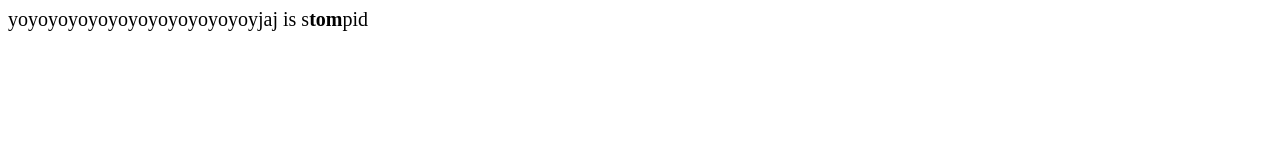
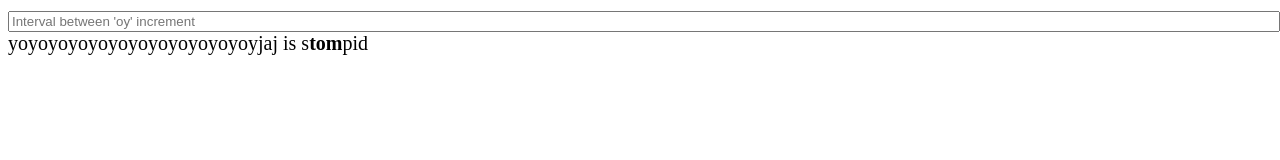
Before and after one commit to hyperknf/troll.hyperknf.com, a plain HTML site: page stompid/index.html in a window 1280 px wide. Drawn offline with Linux system fonts and the light colour scheme.

Commit message:
Update index.html

```diff
--- a/stompid/index.html
+++ b/stompid/index.html
@@ -8,8 +8,9 @@
     </head>
     <body>
         <style>
-            html { word-wrap: break-word; font-size: 20px }
+            html { word-wrap: break-word; font-size: 20px } input { width: 100% }
         </style>
+        <input type="number" class="interval" name="interval" placeholder="Interval between 'oy' increment">
         <div class="main">
             yoyoyjaj is s<b>tom</b>pid
         </div>
```
